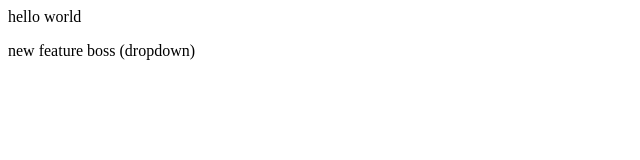
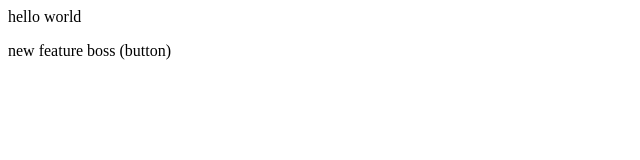
Before and after one commit to ganeshpinate/Localrepo, a plain HTML site: page index.html in a window 1280 px wide. Shown: the full height of the page, 0-640 px from the left. Drawn offline with Linux system fonts and the light colour scheme.

Commit message:
new button

```diff
--- a/index.html
+++ b/index.html
@@ -1,2 +1,2 @@
 <p>hello world </p>
-<p> new feature boss (dropdown) </p>
+<p> new feature boss (button) </p>
```
